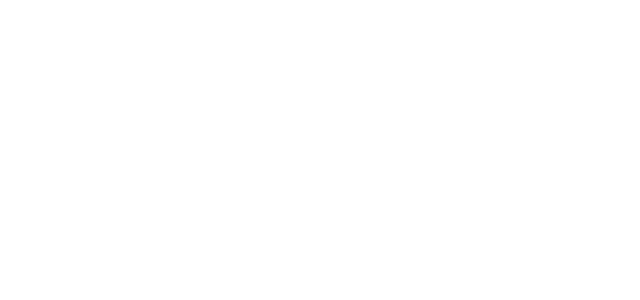
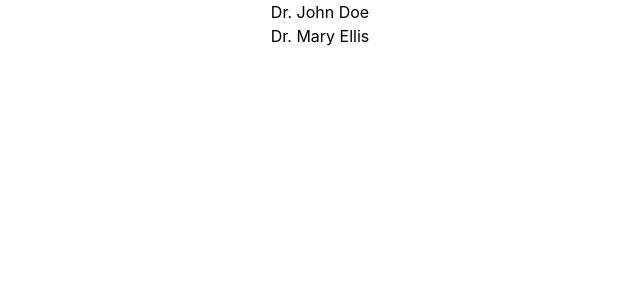
Before and after one commit to mesu-ai/doctor-appointment, a React (Create React App) app: page / in a window 1280 px wide. Shown: the top 300 px of the page, without its empty margins (320-960 px from the left). Built offline with nearby package versions, Linux system fonts and the light colour scheme.

Commit message:
update json data

```diff
--- /dev/null
+++ b/public/doctorsData.json
@@ -0,0 +1,21 @@
+[
+  { "id":1,
+    "name": "Dr. John Doe",
+    "org": "Kings London Hospital",
+    "availibility": {
+      "sun": "10:00 AM - 06:00 PM",
+      "wed": "06:00 PM - 09:00 PM"
+    },
+    "visitDurationInMin": 15
+  },
+  { "id":2,
+    "name": "Dr. Mary Ellis",
+    "org": "ABC Hospital",
+    "availibility": {
+      "sun": "10:00 AM - 06:00 PM",
+      "mon": "09:00 PM - 11:00 PM",
+      "thu": "11:00 AM - 02:00 PM"
+    },
+    "visitDurationInMin": 15
+  }
+]
--- a/src/App.js
+++ b/src/App.js
@@ -1,9 +1,11 @@
 
 import './App.css';
+import HomePage from './pages/homepage/HomePage';
 
 function App() {
   return (
     <div className="App">
+      <HomePage/>
 
     </div>
   );
--- /dev/null
+++ b/src/hooks/useDoctor.jsx
@@ -0,0 +1,28 @@
+import { useEffect, useState, useTransition } from "react";
+
+const useDoctor = () => {
+  const [doctors,setDoctors]=useState([]);
+  const [isPending, startTransition] = useTransition();
+  useEffect(()=>{
+    try {
+     fetch('./doctorsData.json')
+    .then(res=>res.json())
+    .then(data=>
+      startTransition(()=>{
+        setDoctors(data);
+
+      })
+      )
+
+    } catch (error) {
+      console.log(error);
+
+    }
+
+  },[])
+
+
+  return [isPending,doctors,setDoctors];
+};
+
+export default useDoctor;
--- /dev/null
+++ b/src/pages/homepage/HomePage.jsx
@@ -0,0 +1,17 @@
+import useDoctor from "../../hooks/useDoctor";
+
+const HomePage = () => {
+  const [isPending,doctors]=useDoctor();
+  console.log(doctors);
+  return (
+    <div>
+      {isPending && <p>Loading Data...</p>}
+
+      {doctors && doctors.map(doctor=><p key={doctor.id}>{doctor?.name}</p>)}
+
+
+    </div>
+  );
+};
+
+export default HomePage;
```
